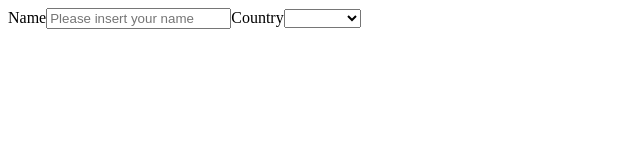
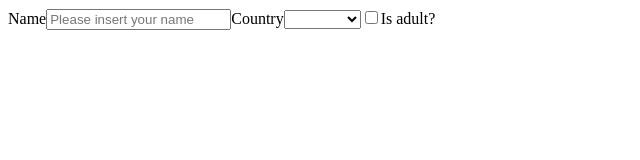
Before and after one commit to Pathius/vue-3-forms, a Vue app: page / in a window 1280 px wide. Shown: the top 160 px of the page, without its empty margins (0-640 px from the left). Built offline with nearby package versions, Linux system fonts and the light colour scheme.

Commit message:
Implement Checkbox into App

```diff
--- a/src/App.vue
+++ b/src/App.vue
@@ -10,14 +10,20 @@
     label="Country"
     :options="countries"
   />
+  <Checkbox
+    v-model="isAdult"
+    label="Is adult?"
+  />
 </template>
 
 <script setup>
-import { ref } from 'vue';
-import Input from './components/Input.vue';
+import { ref } from 'vue'
+import Input from './components/Input.vue'
 import Select from './components/Select.vue'
+import Checkbox from './components/Checkbox.vue'
 
 const name = ref('');
 const countries = ['Poland', 'Germany', 'USA']
 const selectedCountry = ref('')
+const isAdult = ref(false)
 </script>
```
